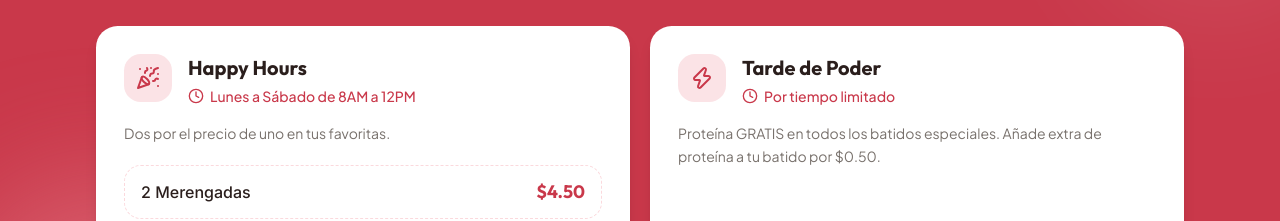
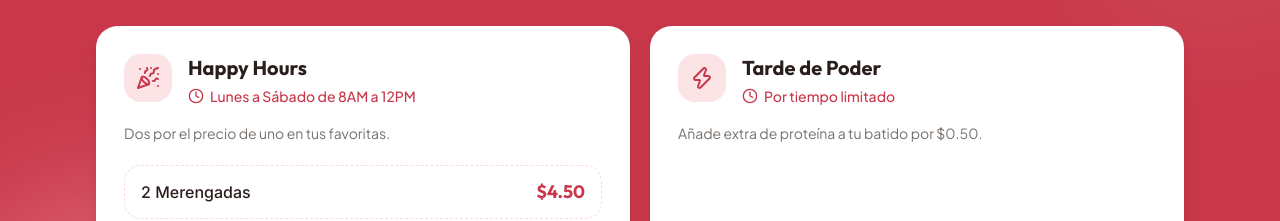
Before and after one commit to Juan17md/renacer-drinks, a Next.js app: page / in a window 1280 px wide. Shown: the part 880-1101 px from the top of the page. Built offline with nearby package versions, Linux system fonts and the light colour scheme; no server answers; the database is empty.

Commit message:
feat: simplifica la promocion de proteina en la landing

```diff
--- a/src/components/public/PromosSection.tsx
+++ b/src/components/public/PromosSection.tsx
@@ -15,7 +15,7 @@ const PROMOCIONES = [
     titulo: "Tarde de Poder",
     horario: "Por tiempo limitado",
     descripcion:
-      "Proteína GRATIS en todos los batidos especiales. Añade extra de proteína a tu batido por $0.50.",
+      "Añade extra de proteína a tu batido por $0.50.",
     ofertas: [],
     icono: Zap,
   },
```
Also changed, not shown: 1 other file (tests, documents, lock files or other folders).
